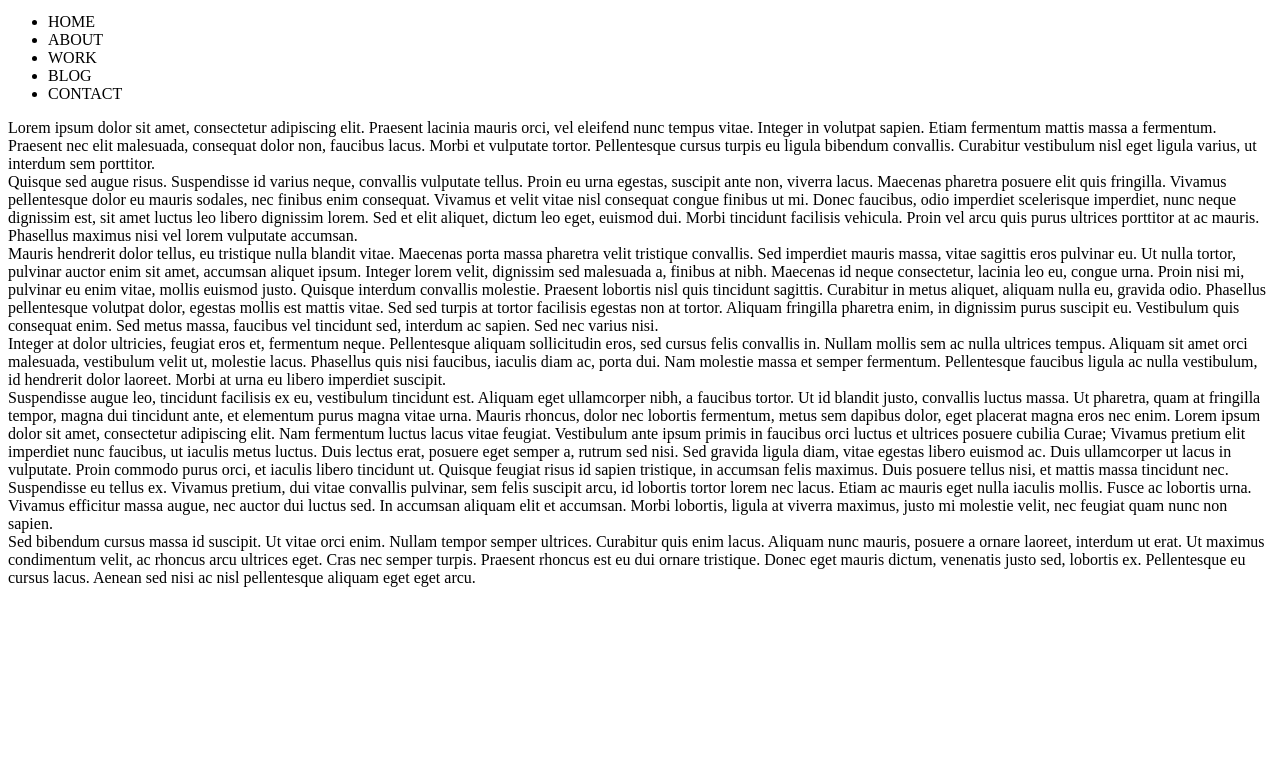
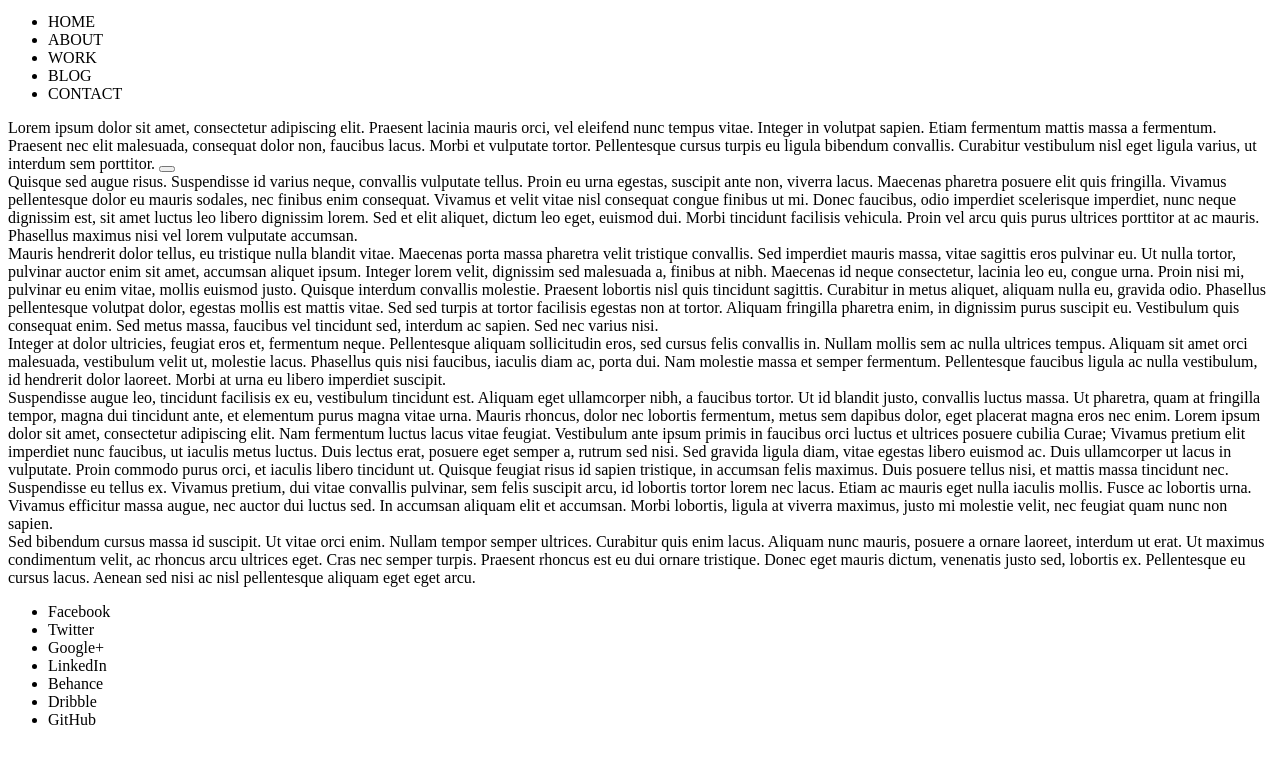
Before and after one commit to JustasKrivickas/Projektas, a plain HTML site: page index.html in a window 1280 px wide. Shown: the part 29-792 px from the top of the page. Drawn offline with Linux system fonts and the light colour scheme.

Commit message:
no message

```diff
--- a/index.html
+++ b/index.html
@@ -6,6 +6,12 @@
   <head>
     <meta charset="utf-8">
     <title>Books for children</title>
+
+  </head>
+  <!-- HEAD END -->
+
+  <body>
+<header>
   <nav>
     <img class = "logo" src="" alt="LOGO" />
     <ul>
@@ -16,12 +22,11 @@
       <li>CONTACT</li>
     </ul>
   </nav>
-  </head>
-  <!-- HEAD END -->
+</header>
 
-  <body>
 <div class="c1">
 Lorem ipsum dolor sit amet, consectetur adipiscing elit. Praesent lacinia mauris orci, vel eleifend nunc tempus vitae. Integer in volutpat sapien. Etiam fermentum mattis massa a fermentum. Praesent nec elit malesuada, consequat dolor non, faucibus lacus. Morbi et vulputate tortor. Pellentesque cursus turpis eu ligula bibendum convallis. Curabitur vestibulum nisl eget ligula varius, ut interdum sem porttitor.
+<button class="b1" type="WORK WITH US!" name="WORK WITH US!"></button>
 </div>
 <div class="c2">
 Quisque sed augue risus. Suspendisse id varius neque, convallis vulputate tellus. Proin eu urna egestas, suscipit ante non, viverra lacus. Maecenas pharetra posuere elit quis fringilla. Vivamus pellentesque dolor eu mauris sodales, nec finibus enim consequat. Vivamus et velit vitae nisl consequat congue finibus ut mi. Donec faucibus, odio imperdiet scelerisque imperdiet, nunc neque dignissim est, sit amet luctus leo libero dignissim lorem. Sed et elit aliquet, dictum leo eget, euismod dui. Morbi tincidunt facilisis vehicula. Proin vel arcu quis purus ultrices porttitor at ac mauris. Phasellus maximus nisi vel lorem vulputate accumsan.
@@ -41,6 +46,16 @@ Suspendisse eu tellus ex. Vivamus pretium, dui vitae convallis pulvinar, sem fel
 <div class="c7">
 Sed bibendum cursus massa id suscipit. Ut vitae orci enim. Nullam tempor semper ultrices. Curabitur quis enim lacus. Aliquam nunc mauris, posuere a ornare laoreet, interdum ut erat. Ut maximus condimentum velit, ac rhoncus arcu ultrices eget. Cras nec semper turpis. Praesent rhoncus est eu dui ornare tristique. Donec eget mauris dictum, venenatis justo sed, lobortis ex. Pellentesque eu cursus lacus. Aenean sed nisi ac nisl pellentesque aliquam eget eget arcu.
 </div>
-
+<footer>
+  <ul>
+    <li>Facebook</li>
+    <li>Twitter</li>
+    <li>Google+</li>
+    <li>LinkedIn</li>
+    <li>Behance</li>
+    <li>Dribble</li>
+    <li>GitHub</li>
+  </ul>
+</footer>
   </body>
 </html>
```
Lines whose indentation alone changed are shown as unchanged.
